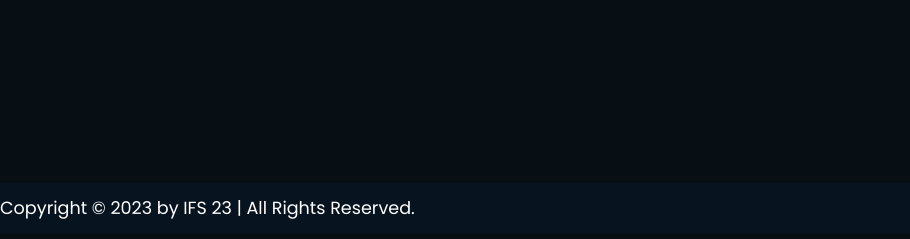
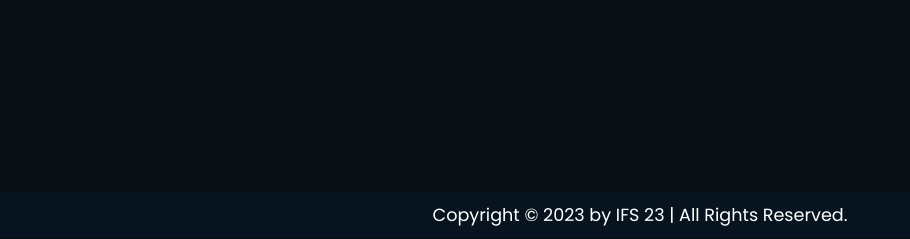
Before and after one commit to KeddyB/ifs-search-engine, a PHP site: page / in a window 1280 px wide. Shown: the part 561-800 px from the top of the page, without its empty margins (0-910 px from the left). Run offline with PHP 8.4, Linux system fonts and the light colour scheme.

Commit message:
keddy easter egg

```diff
--- a/style.css
+++ b/style.css
@@ -101,22 +101,19 @@ h1{
    border: 1px solid white;
 }
 .footer{
-   display: flex;
-   justify-content: space-between;
-   align-items: center;
-   flex-wrap: wrap;
+   position: absolute;
+   top: 97%;
+   left: 50%;
+   transform: translate(-50%, -50%);
    background: rgb(7, 20, 32);
-   position: absolute;
-   top: 93%;
+   padding: 10px 0 10px;
    width: 100%;
-   height: 50px;
 }
 .footer p{
    font-size: 1.1rem;
 }
 .footer .footer-text{
    position: relative;
-   align-items: center;
    text-align: center;
 }
 
@@ -173,6 +170,9 @@ h1{
       font-size: 12px;
       outline: none;
    }
+   .footer p{
+      font-size: .9rem;
+   }
 }
 @media (max-width: 468px) {
    .header{
```
